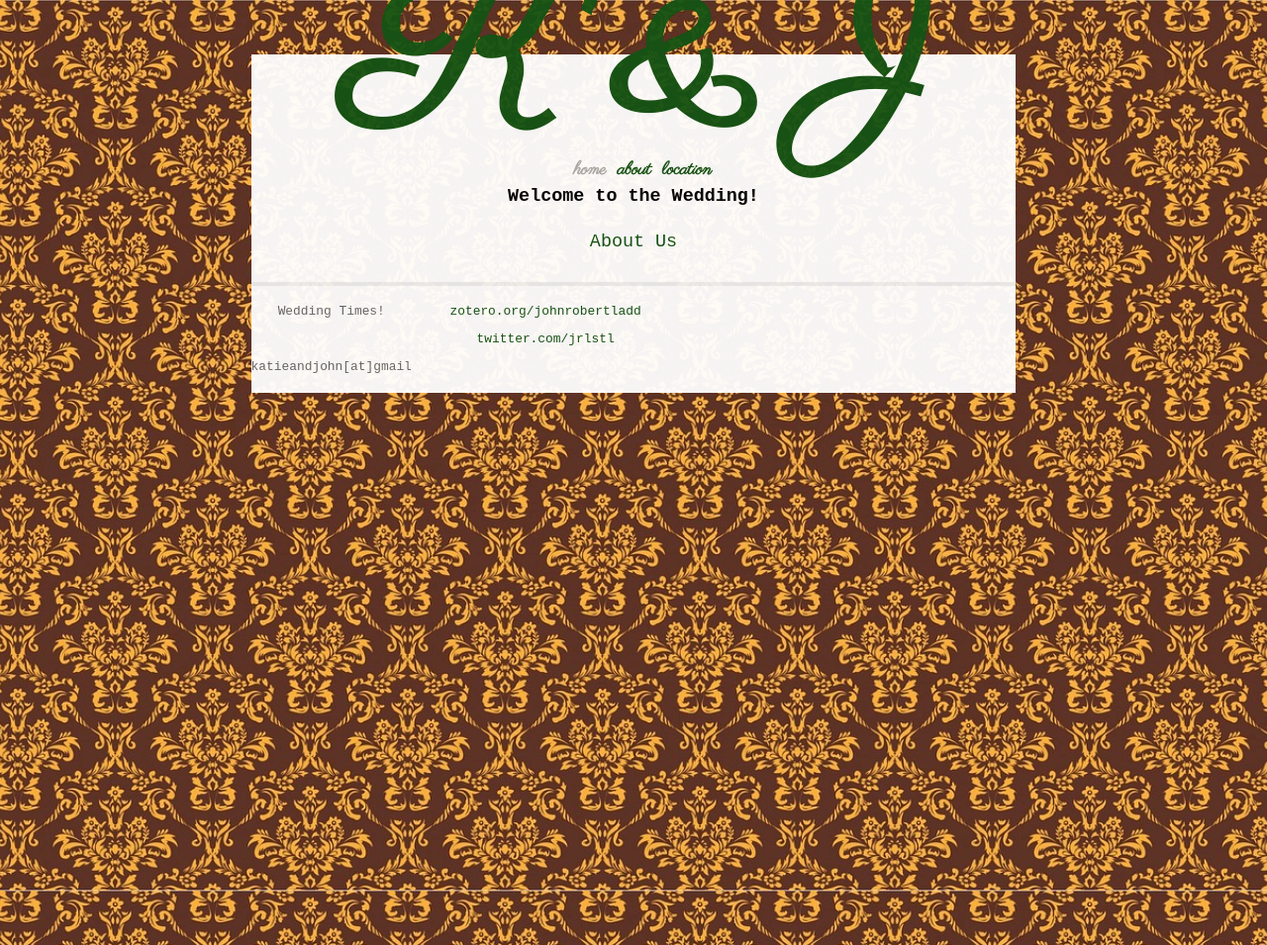
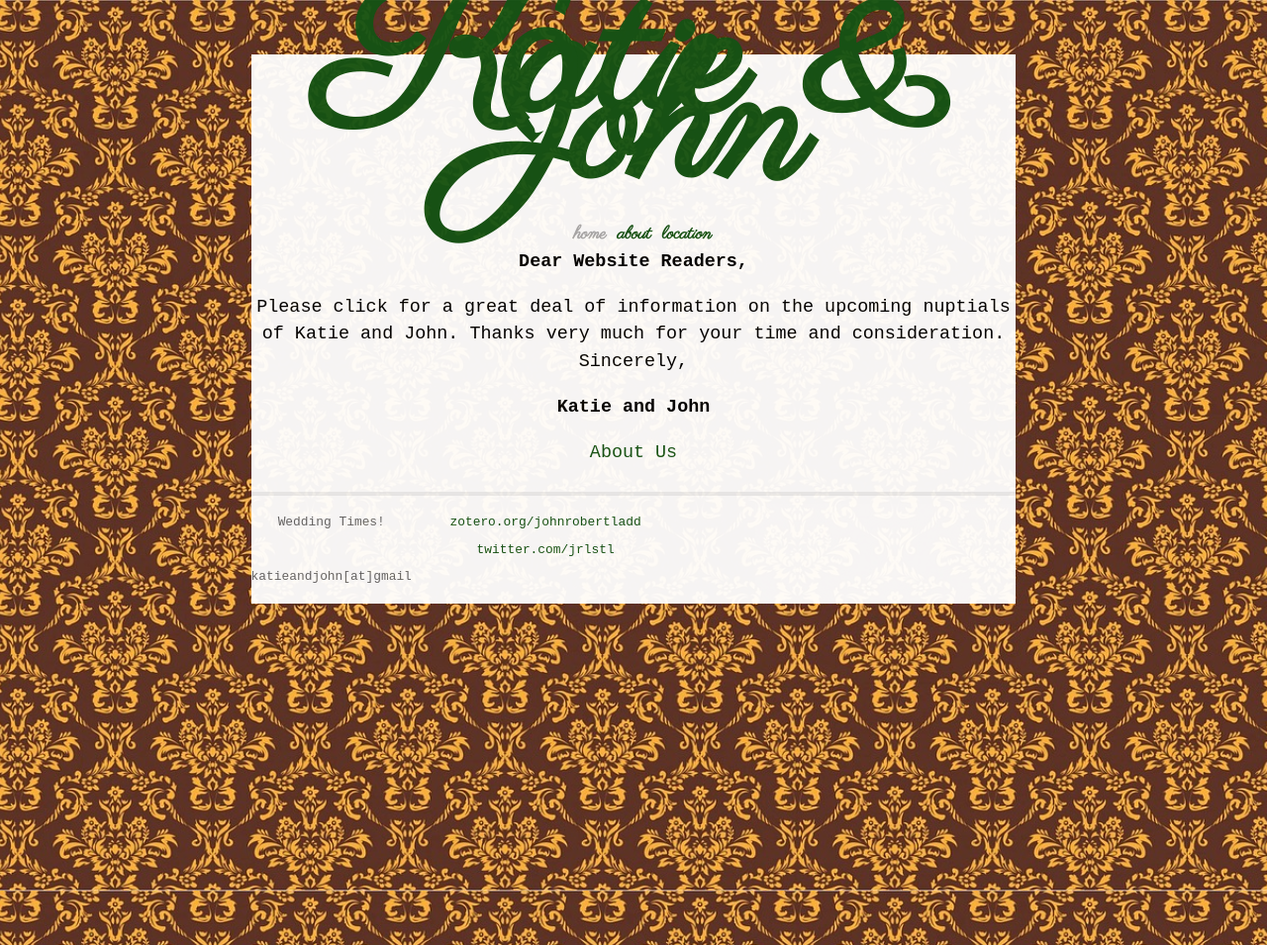
Before and after one commit to jrladd/kmarriesj, a Jekyll site: the page built from index.md, in a window 1280 px wide. Shown: the whole page at 99% size. Built offline with Jekyll 4.4.1, drawn with Linux system fonts in a browser that asks for light colours; Markdown is read by kramdown in place of the engine named in the settings.

Commit message:
new text and header

```diff
--- a/_layouts/default.html
+++ b/_layouts/default.html
@@ -23,7 +23,7 @@
 
         <div class="site">
           <div class="header">
-            <h1 class="title"><a href="/">K & J</a></h1><br/>
+            <h1 class="title"><a href="/">Katie & John</a></h1><br/>
 	    	<a class="extra" href="/">home</a>
 	    	<a href="javascript:;" onClick="document.getElementById('about').style.display='block';">about</a>
             <a href="javascript:;" onClick="document.getElementById('location').style.display='block';">location</a>
--- a/index.md
+++ b/index.md
@@ -3,7 +3,10 @@ layout: default
 title: Home
 ---
 
-# Welcome to the Wedding!
+# Dear Website Readers,
+Please click for a great deal of information on the upcoming nuptials of Katie and John. Thanks very much for your time and consideration.
+Sincerely,
+# Katie and John
 
 <div id="about" style="display:none;">We're John and Katie</div>
 <div id="location" style="display:none;">It's in New Orleans</div>
```
